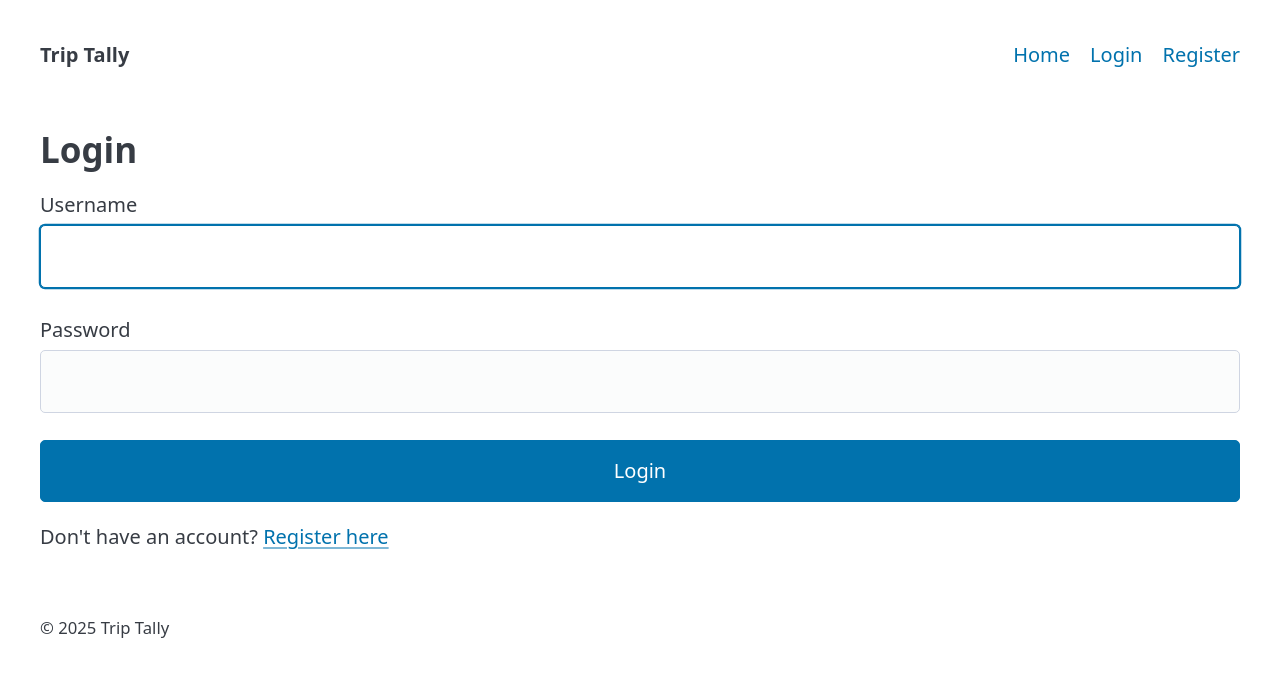
After one commit to Timmybu/Trip-Tally, a Flask app: page /login in a window 1280 px wide. The commit adds this page. Shown: the top 677 px of the page. Run offline with Flask 3, Linux system fonts and the light colour scheme; some libraries are stand-ins or nearby versions.

Commit message:
Added (crude) authentication, Admin roles

```diff
--- a/trip_tally/app.py
+++ b/trip_tally/app.py
@@ -3,14 +3,41 @@ import io
 import os
 import sqlite3
 from datetime import datetime
+from functools import wraps
 from pathlib import Path
 
 from flask import Flask, flash, redirect, render_template, request, send_from_directory, url_for
+from flask_login import UserMixin, LoginManager, login_required, current_user, login_user, logout_user
+from werkzeug.security import generate_password_hash, check_password_hash
 from werkzeug.utils import secure_filename
 
 from config import Config, allowed_file
 from utils.image_processing import preprocess_receipt
 from utils.ocr_processor import extract_receipt_data
+
+
+# Global variable to store db_path (will be set in create_app)
+db_path = None
+login_manager = LoginManager()
+
+
+class User(UserMixin):
+	def __init__(self, id, username, role):
+		self.id = id
+		self.username = username
+		self.role = role
+
+
+@login_manager.user_loader
+def load_user(user_id):
+	if db_path is None:
+		return None
+	conn = get_db_connection(db_path)
+	user_row = conn.execute("SELECT * FROM users WHERE id = ?", (user_id,)).fetchone()
+	conn.close()
+	if user_row:
+		return User(id=user_row['id'], username=user_row['username'], role=user_row['role'])
+	return None
 
 
 def get_db_connection(db_path: str):
@@ -21,12 +48,25 @@ def get_db_connection(db_path: str):
 
 def init_db(db_path: str):
 	conn = get_db_connection(db_path)
+	# Create users table
+	conn.execute(
+		"""
+		CREATE TABLE IF NOT EXISTS users (
+			id INTEGER PRIMARY KEY AUTOINCREMENT,
+			username TEXT NOT NULL UNIQUE,
+			password_hash TEXT NOT NULL,
+			role TEXT NOT NULL DEFAULT 'driver'
+		);
+		"""
+	)
 	# Create trips table
 	conn.execute(
 		"""
 		CREATE TABLE IF NOT EXISTS trips (
 			id INTEGER PRIMARY KEY AUTOINCREMENT,
-			name TEXT NOT NULL
+			name TEXT NOT NULL,
+			user_id INTEGER,
+			FOREIGN KEY (user_id) REFERENCES users(id)
 		);
 		"""
 	)
@@ -44,7 +84,9 @@ def init_db(db_path: str):
 			raw_text TEXT,
 			created_at TEXT,
 			trip_id INTEGER,
-			FOREIGN KEY (trip_id) REFERENCES trips(id)
+			user_id INTEGER,
+			FOREIGN KEY (trip_id) REFERENCES trips(id),
+			FOREIGN KEY (user_id) REFERENCES users(id)
 		);
 		"""
 	)
@@ -55,11 +97,26 @@ def init_db(db_path: str):
 	except sqlite3.OperationalError:
 		# Column already exists, ignore
 		pass
+	# Add user_id column to existing trips table if it doesn't exist
+	try:
+		conn.execute("ALTER TABLE trips ADD COLUMN user_id INTEGER")
+		conn.commit()
+	except sqlite3.OperationalError:
+		# Column already exists, ignore
+		pass
+	# Add user_id column to existing receipts table if it doesn't exist
+	try:
+		conn.execute("ALTER TABLE receipts ADD COLUMN user_id INTEGER")
+		conn.commit()
+	except sqlite3.OperationalError:
+		# Column already exists, ignore
+		pass
 	conn.commit()
 	conn.close()
 
 
 def create_app() -> Flask:
+	global db_path
 	app = Flask(__name__, static_folder="static", template_folder="templates")
 	config = Config.from_env()
 	app.config["SECRET_KEY"] = config.SECRET_KEY
@@ -69,6 +126,10 @@ def create_app() -> Flask:
 	# Store config in app for later use
 	app.config_obj = config
 
+	# Initialize LoginManager
+	login_manager.init_app(app)
+	login_manager.login_view = 'login'
+
 	# Ensure upload path exists
 	upload_path = Path(app.root_path) / app.config["UPLOAD_FOLDER"]
 	upload_path.mkdir(parents=True, exist_ok=True)
@@ -77,19 +138,73 @@ def create_app() -> Flask:
 	db_path = str(Path(app.root_path) / config.DATABASE_PATH)
 	init_db(db_path)
 
+	def admin_required(f):
+		@wraps(f)
+		def decorated_function(*args, **kwargs):
+			if not current_user.is_authenticated or current_user.role != 'admin':
+				flash("You do not have permission to access this page.", "error")
+				return redirect(url_for('index'))
+			return f(*args, **kwargs)
+		return decorated_function
+
 	@app.route("/")
 	def index():
 		return render_template("index.html")
 
+	@app.route("/register", methods=["GET", "POST"])
+	def register():
+		if request.method == "POST":
+			username = request.form.get("username", "").strip()
+			password = request.form.get("password", "").strip()
+			if not username or not password:
+				flash("Username and password are required.", "error")
+				return redirect(url_for('register'))
+			hash = generate_password_hash(password)
+			conn = get_db_connection(db_path)
+			try:
+				conn.execute("INSERT INTO users (username, password_hash, role) VALUES (?, ?, ?)", (username, hash, 'driver'))
+				conn.commit()
+			except sqlite3.IntegrityError:
+				flash("Username already taken.", "error")
+				conn.close()
+				return redirect(url_for('register'))
+			conn.close()
+			flash("Account created, please login.", "success")
+			return redirect(url_for("login"))
+		return render_template("register.html")
+
+	@app.route("/login", methods=["GET", "POST"])
+	def login():
+		if request.method == "POST":
+			username = request.form.get("username", "").strip()
+			password = request.form.get("password", "").strip()
+			conn = get_db_connection(db_path)
+			user_row = conn.execute("SELECT * FROM users WHERE username = ?", (username,)).fetchone()
+			conn.close()
+			if user_row and check_password_hash(user_row['password_hash'], password):
+				user = User(id=user_row['id'], username=user_row['username'], role=user_row['role'])
+				login_user(user)
+				return redirect(url_for('index'))
+			flash("Invalid username or password.", "error")
+		return render_template("login.html")
+
+	@app.route("/logout")
+	@login_required
+	def logout():
+		logout_user()
+		return redirect(url_for("index"))
+
 	@app.route("/upload")
+	@login_required
 	def upload_page():
 		"""Display upload page with trip selection"""
 		conn = get_db_connection(db_path)
-		trips = conn.execute("SELECT id, name FROM trips ORDER BY name").fetchall()
+		trips = conn.execute("SELECT id, name FROM trips WHERE user_id = ? ORDER BY name", (current_user.id,)).fetchall()
 		conn.close()
 		return render_template("upload.html", trips=trips)
 
 	@app.route("/history")
+	@login_required
 	def history():
 		"""Display all previously processed receipts"""
 		conn = get_db_connection(db_path)
@@ -99,8 +214,10 @@ def create_app() -> Flask:
 			       t.name as trip_name
 			FROM receipts r
 			LEFT JOIN trips t ON r.trip_id = t.id
+			WHERE r.user_id = ?
 			ORDER BY r.created_at DESC
-			"""
+			""",
+			(current_user.id,)
 		).fetchall()
 		conn.close()
 		return render_template("history.html", receipts=receipts)
@@ -129,6 +246,7 @@ def create_app() -> Flask:
 		# }
 
 	@app.post("/upload")
+	@login_required
 	def handle_upload():
 		if "file" not in request.files:
 			flash("No file part in the request.", "error")
@@ -186,7 +304,7 @@ def create_app() -> Flask:
 		trip_id = int(trip_id) if trip_id and trip_id.isdigit() else None
 		conn = get_db_connection(db_path)
 		conn.execute(
-			"INSERT INTO receipts (filename, merchant, date, total, tax, items, raw_text, created_at, trip_id) VALUES (?, ?, ?, ?, ?, ?, ?, ?, ?)",
+			"INSERT INTO receipts (filename, merchant, date, total, tax, items, raw_text, created_at, trip_id, user_id) VALUES (?, ?, ?, ?, ?, ?, ?, ?, ?, ?)",
 			(
 				filename,
 				data.get("merchant", ""),
@@ -197,6 +315,7 @@ def create_app() -> Flask:
 				data.get("raw_text", ""),
 				datetime.utcnow().isoformat(),
 				trip_id,
+				current_user.id,
 			),
 		)
 		conn.commit()
@@ -211,18 +330,21 @@ def create_app() -> Flask:
 		)
 
 	@app.get("/uploads/<path:filename>")
+	@login_required
 	def uploaded_file(filename):
 		return send_from_directory(upload_path, filename)
 
 	@app.route("/trips", methods=["GET"])
+	@login_required
 	def trips():
 		"""Display trips management page"""
 		conn = get_db_connection(db_path)
-		trips_list = conn.execute("SELECT id, name FROM trips ORDER BY name").fetchall()
+		trips_list = conn.execute("SELECT id, name FROM trips WHERE user_id = ? ORDER BY name", (current_user.id,)).fetchall()
 		conn.close()
 		return render_template("trips.html", trips=trips_list)
 
 	@app.route("/trips", methods=["POST"])
+	@login_required
 	def create_trip():
 		"""Create a new trip"""
 		name = request.form.get("name", "").strip()
@@ -230,28 +352,30 @@ def create_app() -> Flask:
 			flash("Trip name cannot be empty.", "error")
 			return redirect(url_for("trips"))
 		conn = get_db_connection(db_path)
-		conn.execute("INSERT INTO trips (name) VALUES (?)", (name,))
+		conn.execute("INSERT INTO trips (name, user_id) VALUES (?, ?)", (name, current_user.id))
 		conn.commit()
 		conn.close()
 		flash(f"Trip '{name}' created successfully.", "success")
 		return redirect(url_for("trips"))
 
 	@app.route("/edit/<int:id>", methods=["GET"])
+	@login_required
 	def edit_receipt(id):
 		"""Display edit receipt form"""
 		conn = get_db_connection(db_path)
 		receipt = conn.execute(
-			"SELECT * FROM receipts WHERE id = ?", (id,)
+			"SELECT * FROM receipts WHERE id = ? AND user_id = ?", (id, current_user.id)
 		).fetchone()
 		if not receipt:
-			flash("Receipt not found.", "error")
+			flash("Receipt not found or you don't have permission to edit it.", "error")
 			conn.close()
 			return redirect(url_for("history"))
-		trips_list = conn.execute("SELECT id, name FROM trips ORDER BY name").fetchall()
+		trips_list = conn.execute("SELECT id, name FROM trips WHERE user_id = ? ORDER BY name", (current_user.id,)).fetchall()
 		conn.close()
 		return render_template("edit_receipt.html", receipt=receipt, trips=trips_list)
 
 	@app.route("/edit/<int:id>", methods=["POST"])
+	@login_required
 	def update_receipt(id):
 		"""Update a receipt"""
 		merchant = request.form.get("merchant", "").strip()
@@ -270,8 +394,8 @@ def create_app() -> Flask:
 
 		conn = get_db_connection(db_path)
 		conn.execute(
-			"UPDATE receipts SET merchant = ?, date = ?, total = ?, tax = ?, trip_id = ? WHERE id = ?",
-			(merchant, date, total, tax, trip_id, id)
+			"UPDATE receipts SET merchant = ?, date = ?, total = ?, tax = ?, trip_id = ? WHERE id = ? AND user_id = ?",
+			(merchant, date, total, tax, trip_id, id, current_user.id)
 		)
 		conn.commit()
 		conn.close()
@@ -279,14 +403,33 @@ def create_app() -> Flask:
 		return redirect(url_for("history"))
 
 	@app.route("/delete/<int:id>", methods=["POST"])
+	@login_required
 	def delete_receipt(id):
 		"""Delete a receipt"""
 		conn = get_db_connection(db_path)
-		conn.execute("DELETE FROM receipts WHERE id = ?", (id,))
+		conn.execute("DELETE FROM receipts WHERE id = ? AND user_id = ?", (id, current_user.id))
 		conn.commit()
 		conn.close()
 		flash("Receipt deleted successfully.", "success")
 		return redirect(url_for("history"))
+
+	@app.route("/admin/all_uploads")
+	@login_required
+	@admin_required
+	def admin_all_uploads():
+		"""Admin view of all receipts from all users"""
+		conn = get_db_connection(db_path)
+		all_receipts = conn.execute(
+			"""
+			SELECT r.*, u.username, t.name as trip_name
+			FROM receipts r
+			LEFT JOIN users u ON r.user_id = u.id
+			LEFT JOIN trips t ON r.trip_id = t.id
+			ORDER BY r.created_at DESC
+			"""
+		).fetchall()
+		conn.close()
+		return render_template("admin_view.html", receipts=all_receipts)
 
 	return app
 
--- a/trip_tally/requirements.txt
+++ b/trip_tally/requirements.txt
@@ -8,3 +8,4 @@ numpy==1.26.4
 Pillow==10.4.0
 requests==2.32.3
 waitress==3.0.0
+Flask-Login==0.6.3
--- a/trip_tally/templates/base.html
+++ b/trip_tally/templates/base.html
@@ -15,9 +15,18 @@
         </ul>
         <ul>
           <li><a href="{{ url_for('index') }}">Home</a></li>
+          {% if current_user.is_authenticated %}
           <li><a href="{{ url_for('upload_page') }}" role="button">Upload</a></li>
           <li><a href="{{ url_for('history') }}">History</a></li>
           <li><a href="{{ url_for('trips') }}">Trips</a></li>
+          {% if current_user.role == 'admin' %}
+          <li><a href="{{ url_for('admin_all_uploads') }}">Admin View</a></li>
+          {% endif %}
+          <li><a href="{{ url_for('logout') }}">Logout</a></li>
+          {% else %}
+          <li><a href="{{ url_for('login') }}">Login</a></li>
+          <li><a href="{{ url_for('register') }}">Register</a></li>
+          {% endif %}
         </ul>
       </nav>
     </header>
--- /dev/null
+++ b/trip_tally/templates/login.html
@@ -0,0 +1,18 @@
+{% extends 'base.html' %}
+{% block content %}
+<section>
+  <h2>Login</h2>
+  <form method="POST" action="{{ url_for('login') }}">
+    <label for="username">
+      Username
+      <input type="text" id="username" name="username" required autofocus />
+    </label>
+    <label for="password">
+      Password
+      <input type="password" id="password" name="password" required />
+    </label>
+    <button type="submit">Login</button>
+  </form>
+  <p>Don't have an account? <a href="{{ url_for('register') }}">Register here</a></p>
+</section>
+{% endblock %}
```
Also changed, not shown: trip_tally/templates/admin_view.html (added, +43 -0 lines), trip_tally/templates/register.html (added, +18 -0 lines).
